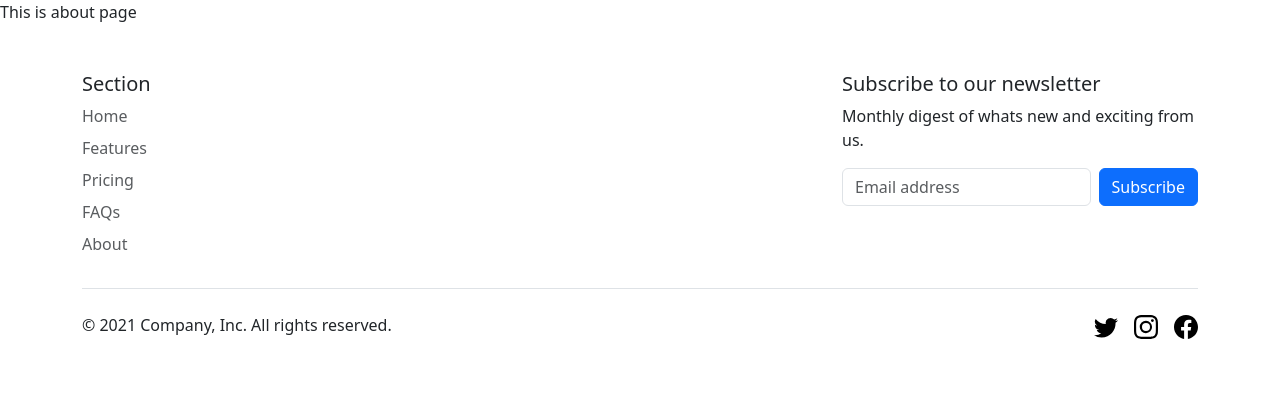
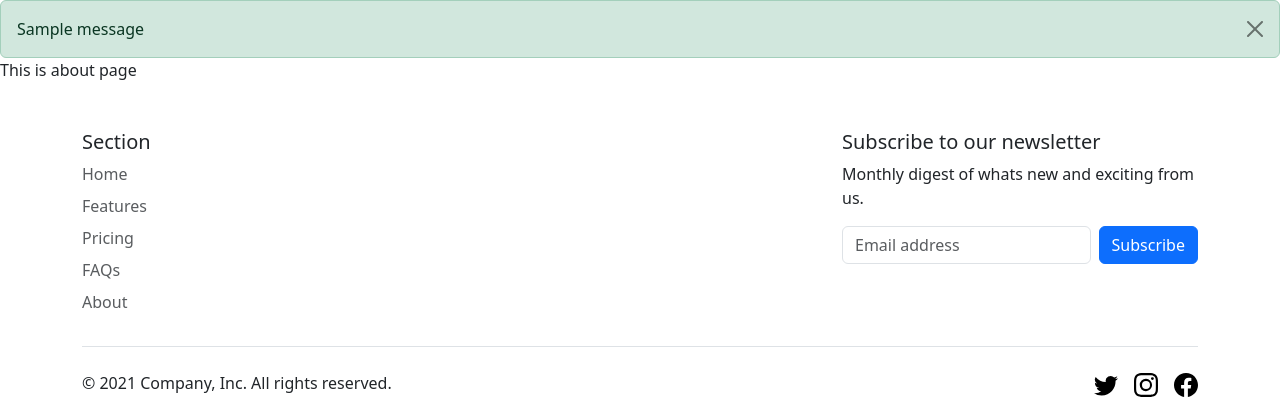
Before and after one commit to vineetkhisty/UI-Practice, a Django app: page /about in a window 1280 px wide. Shown: the part 56-476 px from the top of the page. Run offline with Django 4.2, Linux system fonts and the light colour scheme; one stand-in notice (Sample message) is shown; some libraries are stand-ins or nearby versions.

Commit message:
Added alert functionality

```diff
--- a/Django/mysite/home/views.py
+++ b/Django/mysite/home/views.py
@@ -2,6 +2,7 @@ import email
 from django.shortcuts import render, HttpResponse
 from datetime import datetime
 from home.models import Contact
+from django.contrib import messages
 
 # Create your views here.
 
@@ -25,5 +26,5 @@ def contact(request):
         message1 = request.POST.get('message')
         contact = Contact(name= name1,email=email1,subject=subject1,message=message1,date=datetime.today())
         contact.save()
-
+        messages.success(request, 'Your detail have been sent.')
     return render(request,'contact.html')
--- a/Django/mysite/mysite/settings.py
+++ b/Django/mysite/mysite/settings.py
@@ -11,6 +11,7 @@ https://docs.djangoproject.com/en/4.0/ref/settings/
 """
 
 from pathlib import Path
+from django.contrib.messages import constants as messages
 
 # Build paths inside the project like this: BASE_DIR / 'subdir'.
 BASE_DIR = Path(__file__).resolve().parent.parent
--- a/Django/mysite/template/base.html
+++ b/Django/mysite/template/base.html
@@ -47,7 +47,17 @@
           </div>
         </div>
       </nav>
-    {% block body %}{% endblock body  %}
+
+      {% if messages %}
+      {% for message in messages %}
+      <div class="alert alert-{{ message.tags }} alert-dismissible fade show my-0" role="alert">
+        {{ message }}
+        <button type="button" class="btn-close" data-bs-dismiss="alert" aria-label="Close"></button>
+      </div>
+      {% endfor %}
+      {% endif %}
+
+      {% block body %}{% endblock body  %}
 
     {% block Footer %} {% endblock Footer  %}
         <!-- Footer -->
@@ -173,8 +183,5 @@
     <script src="https://cdn.jsdelivr.net/npm/@popperjs/core@2.10.2/dist/umd/popper.min.js" integrity="sha384-7+zCNj/IqJ95wo16oMtfsKbZ9ccEh31eOz1HGyDuCQ6wgnyJNSYdrPa03rtR1zdB" crossorigin="anonymous"></script>
     <script src="https://cdn.jsdelivr.net/npm/bootstrap@5.1.3/dist/js/bootstrap.min.js" integrity="sha384-QJHtvGhmr9XOIpI6YVutG+2QOK9T+ZnN4kzFN1RtK3zEFEIsxhlmWl5/YESvpZ13" crossorigin="anonymous"></script>
     -->
-
-
-Buttons
   </body>
 </html>
```
Also changed, not shown: Django/mysite/db.sqlite3.
